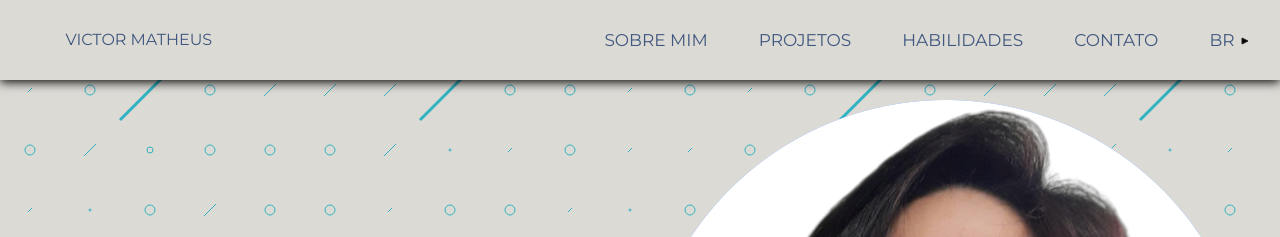
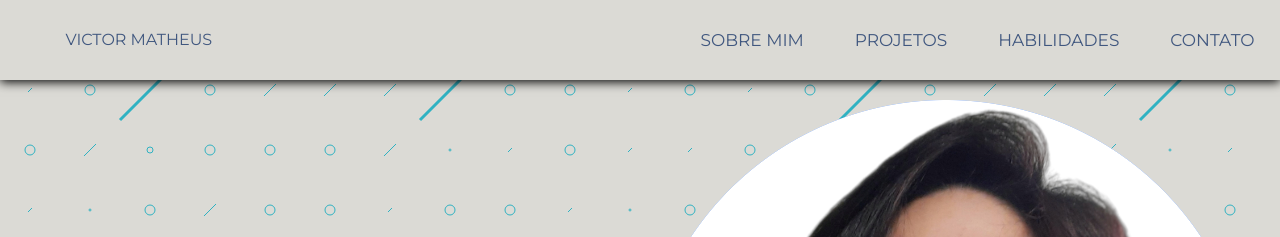
Before and after one commit to V-Matheus/portfolio, a website with bundled scripts: page index.html in a window 1280 px wide. Shown: the top 237 px of the page. Built offline with nearby package versions, Linux system fonts and the light colour scheme.

Commit message:
delete opcao linguas do header

```diff
--- a/index.html
+++ b/index.html
@@ -23,7 +23,6 @@
             <li><a href="#projetos">Projetos</a></li>
             <li><a href="#habilidades">Habilidades</a></li>
             <li><a href="#contato">Contato</a></li>
-            <li class="lingua">BR</li>
           </div>
           <button class="button" data-menu="button" aria-expanded="false" aria-controls="menu"></button>
         </ul>
```
